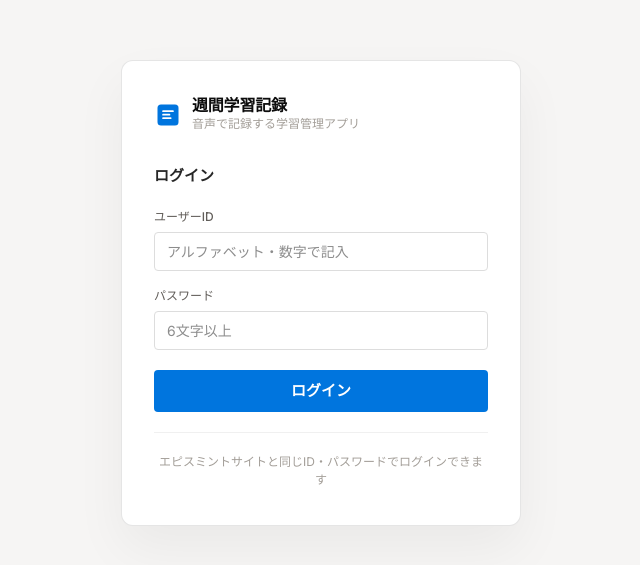
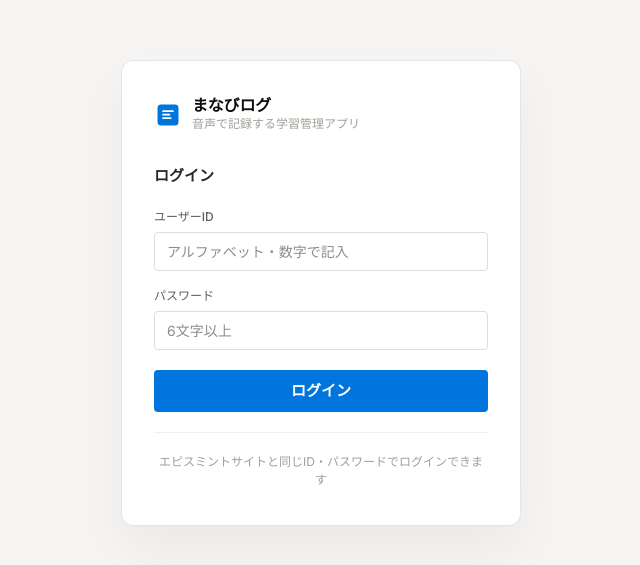
Before and after one commit to epis-mintsite/study-record-app, a Next.js app: page /login-epis in a window 1280 px wide. Shown: the part 107-672 px from the top of the page, without its empty margins (319-959 px from the left). Built offline with nearby package versions, Linux system fonts and the light colour scheme; no server answers.

Commit message:
アプリ名を「週間学習記録」から「まなびログ」に変更
Co-Authored-By: Claude Sonnet 4.6 <noreply@anthropic.com>

```diff
--- a/app/admin/page.tsx
+++ b/app/admin/page.tsx
@@ -175,7 +175,7 @@ export default function AdminPage() {
             </svg>
             <div>
               <div style={{ fontSize: '16px', fontWeight: 700, color: 'rgba(0,0,0,0.95)' }}>管理者ダッシュボード</div>
-              <div style={{ fontSize: '12px', color: '#a39e98' }}>週間学習記録アプリ</div>
+              <div style={{ fontSize: '12px', color: '#a39e98' }}>まなびログ</div>
             </div>
           </div>
           <button
--- a/app/guide/page.tsx
+++ b/app/guide/page.tsx
@@ -446,7 +446,7 @@ export default function GuidePage() {
             操作手順書
           </h1>
           <p style={{ fontSize: '14px', color: '#615d59', margin: 0 }}>
-            週間学習記録アプリの各機能をご確認ください。
+            まなびログの各機能をご確認ください。
           </p>
         </div>
 
--- a/app/layout.tsx
+++ b/app/layout.tsx
@@ -2,8 +2,8 @@ import type { Metadata } from 'next';
 import './globals.css';
 
 export const metadata: Metadata = {
-  title: '週間学習記録',
-  description: '音声で記録する週間学習記録アプリ',
+  title: 'まなびログ',
+  description: '学習記録・振り返りアプリ まなびログ',
 };
 
 export default function RootLayout({ children }: { children: React.ReactNode }) {
--- a/app/login-epis/page.tsx
+++ b/app/login-epis/page.tsx
@@ -116,7 +116,7 @@ export default function EpisLoginPage() {
           </svg>
           <div>
             <div style={{ fontSize: '16px', fontWeight: 700, color: 'rgba(0,0,0,0.95)', letterSpacing: '-0.2px', lineHeight: 1 }}>
-              週間学習記録
+              まなびログ
             </div>
             <div style={{ fontSize: '12px', color: '#a39e98', marginTop: '2px' }}>
               音声で記録する学習管理アプリ
--- a/app/login/page.tsx
+++ b/app/login/page.tsx
@@ -115,7 +115,7 @@ export default function LoginPage() {
           </svg>
           <div>
             <div style={{ fontSize: '16px', fontWeight: 700, color: 'rgba(0,0,0,0.95)', letterSpacing: '-0.2px', lineHeight: 1 }}>
-              週間学習記録
+              まなびログ
             </div>
             <div style={{ fontSize: '12px', color: '#a39e98', marginTop: '2px' }}>
               音声で記録する学習管理アプリ
--- a/app/setup/page.tsx
+++ b/app/setup/page.tsx
@@ -75,7 +75,7 @@ export default function SetupPage() {
             <rect x="7" y="14" width="8"  height="1.5" rx="0.75" fill="white" />
           </svg>
           <div style={{ fontSize: '16px', fontWeight: 700, color: 'rgba(0,0,0,0.95)', letterSpacing: '-0.2px' }}>
-            週間学習記録
+            まなびログ
           </div>
         </div>
 
--- a/app/weekly/page.tsx
+++ b/app/weekly/page.tsx
@@ -262,7 +262,7 @@ export default function WeeklyPage() {
         )}
 
         <h1 style={{ fontSize: '26px', fontWeight: 700, color: 'rgba(0,0,0,0.95)', letterSpacing: '-0.625px', margin: '0 0 20px' }}>
-          週間学習記録
+          まなびログ
         </h1>
 
         {/* Controls */}
```
